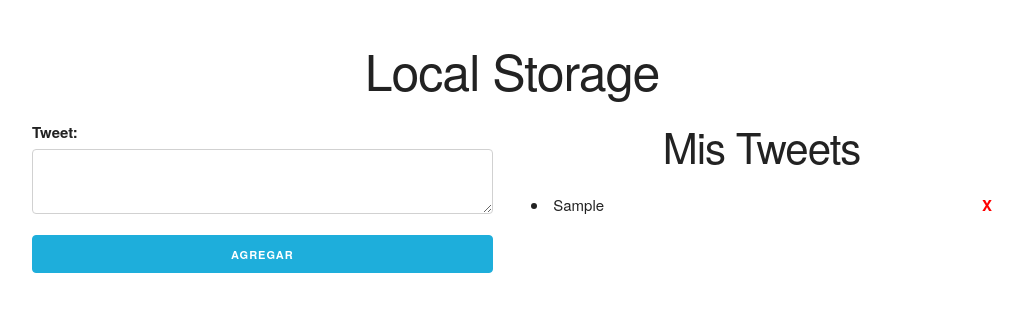
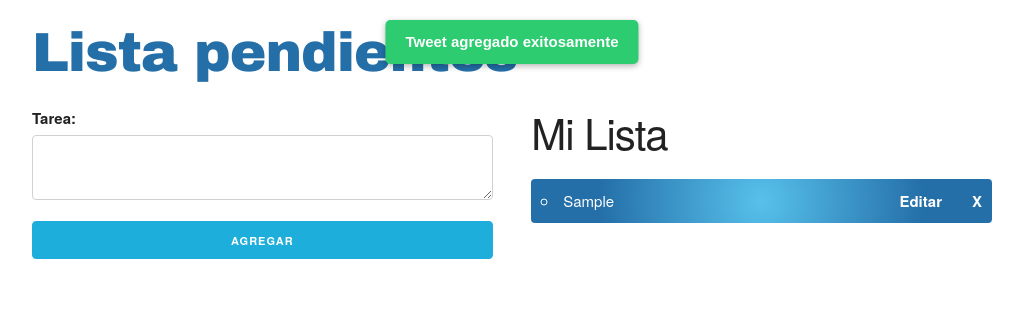
Before and after one commit to Veg6ben/localStorage, a plain HTML site: page index.html in a window 1280 px wide. Both pictures are taken after typing "Sample" into the empty fields and a click on the input "Agregar". Shown: the whole page, without its empty margins (128-1151 px from the left). Drawn offline with Linux system fonts and the light colour scheme.

Commit message:
Implementada la funcionalidad completa de agregar editar y borrar mensajes sincronizado con localStorage

```diff
--- a/css/custom.css
+++ b/css/custom.css
@@ -1,25 +1,65 @@
-h1, h2 {
-    text-align: center;
+/* Estilos para la lista de tweets */
+#lista-tweets li {
+    background: radial-gradient(circle at center, #57C1EB 0%, #246FA8 70%);
+    color: white;
+    padding: 10px;
+    margin-bottom: 8px;
+    border-radius: 4px;
+    position: relative;
 }
 
-#contenido {
-    margin-top: 40px;
+/* Botón borrar tweet */
+.borrar-tweet {
+    position: absolute;
+    right: 10px;
+    top: 10px;
+    color: white;
+    cursor: pointer;
+    font-weight: bold;
+    text-decoration: none;
 }
-.borrar-tweet,
-.borrar-tweet:hover {
-    float: right;
+
+/* Botón editar tweet */
+.editar-tweet {
+    position: absolute;
+    right: 50px;
+    top: 10px;
+    color: white;
     cursor: pointer;
-    color: red;
     font-weight: bold;
+    text-decoration: none;
+}
+
+/* Estilos para mensajes de error y éxito */
+.error, .exito {
+    position: fixed;
+    top: 20px;
+    left: 50%;
+    transform: translateX(-50%);
+    padding: 10px 20px;
+    border-radius: 5px;
+    font-weight: bold;
+    z-index: 1000;
+    font-family: Arial, sans-serif;
+    box-shadow: 0 2px 6px rgba(0,0,0,0.3);
 }
 
 .error {
-    background-color: red;
-    text-align: center;
-    padding: 10px;
-    text-transform: uppercase;
-    font-weight: bold;
-    max-width: 400px;
-    margin: 0 auto;
+    background-color: #e74c3c;
     color: white;
 }
+
+.exito {
+    background-color: #2ecc71;
+    color: white;
+}
+
+/* Estilos para el título h1 */
+h1 {
+    font-family: 'Arial Black', Arial, sans-serif;
+    font-size: 5.5rem;
+    margin-top: 20px;
+    margin-bottom: 20px;
+    color: #246FA8;
+    text-align: left;
+}
--- a/index.html
+++ b/index.html
@@ -1,37 +1,32 @@
 <!DOCTYPE html>
 <html lang="en">
 <head>
-    <meta charset="UTF-8">
-    <meta name="viewport" content="width=device-width, initial-scale=1.0">
-    <meta http-equiv="X-UA-Compatible" content="ie=edge">
-    <title>Document</title>
-    <link rel="stylesheet" href="css/normalize.css">
-    <link rel="stylesheet" href="css/skeleton.css">
-    <link rel="stylesheet" href="css/custom.css">
+    <meta charset="UTF-8" />
+    <meta name="viewport" content="width=device-width, initial-scale=1" />
+    <title>Local Storage</title>
+    <link rel="stylesheet" href="css/normalize.css" />
+    <link rel="stylesheet" href="css/skeleton.css" />
+    <link rel="stylesheet" href="css/custom.css" />
 </head>
 <body>
-
     <div id="contenido">
         <div class="container">
-
-            <h1>Local Storage</h1>
+            <h1>Lista pendientes</h1>
             <div class="row">
                 <div class="six columns">
-                    <label for="tweet">Tweet:</label>
-                    <form  id="formulario">
-                            <label for="tweet"></label>
-                            <textarea id="tweet" class="u-full-width"></textarea>
-                            <input type="submit" class="button u-full-width button-primary" value="Agregar">
+                    <label for="tweet">Tarea:</label>
+                    <form id="formulario">
+                        <textarea id="tweet" class="u-full-width"></textarea>
+                        <input type="submit" class="button u-full-width button-primary" value="Agregar" />
                     </form>
                 </div>
                 <div class="six columns">
-                    <h2>Mis Tweets</h2>
-                    <div id="lista-tweets"></div>
+                    <h2>Mi Lista</h2>
+                    <ul id="lista-tweets"></ul>
                 </div>
             </div>
-
         </div>
-    </div> <!--#contenido-->
+    </div> <!-- #contenido -->
 
     <script src="js/app.js"></script>
 </body>
--- a/js/app.js
+++ b/js/app.js
@@ -1,115 +1,153 @@
-// Variables
-const listaTweets = document.querySelector('#lista-tweets');
-const formulario = document.querySelector('#formulario');
-let tweets = [];
+// Variables para seleccionar elementos del DOM y almacenar datos
+const listaTweets = document.querySelector('#lista-tweets'); // Lista donde se mostrarán los tweets
+const formulario = document.querySelector('#formulario'); // Formulario para agregar o editar tweets
+const textareaTweet = document.querySelector('#tweet'); // Área de texto para escribir el tweet
+let tweets = []; // Array para almacenar los tweets
+let editingTweetId = null; // ID del tweet que se está editando, null si no hay edición en curso
 
-// Event Listeners
-eventListeners();
+// Evento que se ejecuta cuando el DOM está completamente cargado
+document.addEventListener('DOMContentLoaded', () => {
+    // Cargar tweets guardados en localStorage o iniciar con array vacío
+    tweets = JSON.parse(localStorage.getItem('tweets')) || [];
+    renderizarTweets(); // Mostrar los tweets en la página
+});
 
-function eventListeners() {
-     //Cuando se envia el formulario
-     formulario.addEventListener('submit', agregarTweet);
+// Escuchar el evento submit del formulario para agregar o editar un tweet
+formulario.addEventListener('submit', manejarSubmit);
 
-     // Borrar Tweets
-     listaTweets.addEventListener('click', borrarTweet);
+// Escuchar clicks en la lista de tweets para borrar o editar
+listaTweets.addEventListener('click', manejarClickLista);
 
-     // Contenido cargado
-     document.addEventListener('DOMContentLoaded', () => {
-          tweets = JSON.parse( localStorage.getItem('tweets') ) || []  ;
-          console.log(tweets);
-          crearHTML();
-     });
+// Función que maneja el envío del formulario
+function manejarSubmit(e) {
+    e.preventDefault(); // Prevenir comportamiento por defecto del formulario
+    const texto = textareaTweet.value.trim(); // Obtener texto del textarea y eliminar espacios
+
+    // Validar que el texto no esté vacío
+    if (!texto) {
+        mostrarMensaje('Un mensaje no puede ir vacío', 'error'); // Mostrar mensaje de error
+        return; // Salir de la función
     }
 
-// Añadir tweet del formulario
-function agregarTweet(e) {
-     e.preventDefault();
-     // leer el valor del textarea
-     const tweet = document.querySelector('#tweet').value;
-
-     // validación
-     if(tweet === '') {
-          mostrarError('Un mensaje no puede ir vacio');
-          return;
+    if (editingTweetId) {
+        // Si se está editando un tweet existente
+        tweets = tweets.map(tweet => {
+            if (tweet.id === editingTweetId) {
+                return {...tweet, texto: texto}; // Actualizar el texto del tweet editado
+            }
+            return tweet; // Dejar los demás tweets sin cambios
+        });
+        mostrarMensaje('Tweet actualizado exitosamente', 'exito'); // Mostrar mensaje de éxito
+        editingTweetId = null; // Resetear el estado de edición
+        formulario.querySelector('input[type="submit"]').value = 'Agregar'; // Cambiar texto del botón a "Agregar"
+    } else {
+        // Si se está agregando un nuevo tweet
+        const nuevoTweet = {
+            id: Date.now(), // Generar un ID único basado en la fecha actual
+            texto: texto // Texto del tweet
+        };
+        tweets.push(nuevoTweet); // Agregar el nuevo tweet al array
+        mostrarMensaje('Tweet agregado exitosamente', 'exito'); // Mostrar mensaje de éxito
     }
 
-     // Crear un objeto Tweet
-     const tweetObj = {
-          id: Date.now(),
-          texto: tweet
+    textareaTweet.value = ''; // Limpiar el textarea
+    sincronizarStorage(); // Guardar los tweets en localStorage
+    renderizarTweets(); // Actualizar la lista de tweets en la página
 }
 
-     // Añadirlo a mis tweets
-     tweets = [...tweets, tweetObj];
-
-     // Una vez agregado, mandamos renderizar nuestro HTML
-     crearHTML();
-
-     // Reiniciar el formulario
-     formulario.reset();
+// Función que maneja clicks en la lista de tweets
+function manejarClickLista(e) {
+    if (e.target.classList.contains('borrar-tweet')) {
+        // Si se hizo click en el botón de borrar
+        const id = e.target.parentElement.dataset.tweetId; // Obtener el ID del tweet a borrar
+        tweets = tweets.filter(tweet => tweet.id != id); // Filtrar el tweet eliminado
+        sincronizarStorage(); // Guardar cambios en localStorage
+        renderizarTweets(); // Actualizar la lista en la página
+    } else if (e.target.classList.contains('editar-tweet')) {
+        // Si se hizo click en el botón de editar
+        const id = e.target.parentElement.dataset.tweetId; // Obtener el ID del tweet a editar
+        const tweet = tweets.find(t => t.id == id); // Buscar el tweet en el array
+        if (tweet) {
+            textareaTweet.value = tweet.texto; // Poner el texto del tweet en el textarea
+            editingTweetId = tweet.id; // Guardar el ID para indicar que se está editando
+            formulario.querySelector('input[type="submit"]').value = 'Actualizar'; // Cambiar texto del botón a "Actualizar"
+        }
+    }
 }
 
-function mostrarError(error) {
-     const mensajeEerror = document.createElement('p');
-     mensajeEerror.textContent = error;
-     mensajeEerror.classList.add('error');
+// Función para renderizar la lista de tweets en el DOM
+function renderizarTweets() {
+    limpiarHTML(); // Limpiar la lista actual
+    if (tweets.length === 0) return; // Si no hay tweets, salir
 
-     const contenido = document.querySelector('#contenido');
-     contenido.appendChild(mensajeEerror);
+    tweets.forEach(tweet => {
+        const li = document.createElement('li'); // Crear un elemento li para el tweet
+        li.dataset.tweetId = tweet.id; // Asignar el ID del tweet como atributo data
+        li.style.background = "radial-gradient(circle at center, #57C1EB 0%, #246FA8 70%)"; // Estilo de fondo
+        li.style.color = "white"; // Color del texto
+        li.style.padding = "10px"; // Espaciado interno
+        li.style.marginBottom = "8px"; // Margen inferior
+        li.style.borderRadius = "4px"; // Bordes redondeados
+        li.style.position = "relative"; // Posición relativa para posicionar botones
 
-     setTimeout(() => {
-          mensajeEerror.remove();
-     }, 3000);
-}
+        li.textContent = tweet.texto; // Poner el texto del tweet
 
-function crearHTML() {
-     limpiarHTML();
+        // Crear botón para borrar tweet
+        const btnBorrar = document.createElement('a');
+        btnBorrar.classList.add('borrar-tweet');
+        btnBorrar.textContent = 'X';
+        btnBorrar.style.position = 'absolute';
+        btnBorrar.style.right = '10px';
+        btnBorrar.style.top = '10px';
+        btnBorrar.style.cursor = 'pointer';
+        btnBorrar.style.color = 'white';
+        btnBorrar.style.fontWeight = 'bold';
+        btnBorrar.style.textDecoration = 'none';
 
-     if(tweets.length > 0 ) {
-          tweets.forEach( tweet =>  {
-               // crear boton de eliminar
-               const botonBorrar = document.createElement('a');
-               botonBorrar.classList = 'borrar-tweet';
-               botonBorrar.innerText = 'X';
+        // Crear botón para editar tweet
+        const btnEditar = document.createElement('a');
+        btnEditar.classList.add('editar-tweet');
+        btnEditar.textContent = 'Editar';
+        btnEditar.style.position = 'absolute';
+        btnEditar.style.right = '50px';
+        btnEditar.style.top = '10px';
+        btnEditar.style.cursor = 'pointer';
+        btnEditar.style.color = 'white';
+        btnEditar.style.fontWeight = 'bold';
+        btnEditar.style.textDecoration = 'none';
 
-               // Crear elemento y añadirle el contenido a la lista
-               const li = document.createElement('li');
+        // Añadir botones al elemento li
+        li.appendChild(btnBorrar);
+        li.appendChild(btnEditar);
 
-               // Añade el texto
-               li.innerText = tweet.texto;
-
-               // añade el botón de borrar al tweet
-               li.appendChild(botonBorrar);
-
-               // añade un atributo único...
-               li.dataset.tweetId = tweet.id;
-
-               // añade el tweet a la lista
+        // Añadir el li a la lista de tweets en el DOM
         listaTweets.appendChild(li);
     });
 }
 
-     sincronizarStorage();
+// Función para limpiar el contenido HTML de la lista de tweets
+function limpiarHTML() {
+    while (listaTweets.firstChild) {
+        listaTweets.removeChild(listaTweets.firstChild);
+    }
 }
 
-// Elimina el Tweet del DOM
-function borrarTweet(e) {
-     e.preventDefault();
-
-     // console.log(e.target.parentElement.dataset.tweetId);
-     const id = e.target.parentElement.dataset.tweetId;
-     tweets = tweets.filter( tweet => tweet.id != id  );
-     crearHTML();
-}
-
-// Agrega tweet a local storage
+// Función para sincronizar el array de tweets con localStorage
 function sincronizarStorage() {
     localStorage.setItem('tweets', JSON.stringify(tweets));
 }
 
-// Elimina los cursos del carrito en el DOM
-function limpiarHTML() {
-     while(listaTweets.firstChild) {
-          listaTweets.removeChild(listaTweets.firstChild);
+// Función para mostrar mensajes de error o éxito en pantalla
+function mostrarMensaje(mensaje, tipo) {
+    const p = document.createElement('p'); // Crear un párrafo para el mensaje
+    p.textContent = mensaje; // Asignar el texto del mensaje
+    p.classList.add(tipo === 'error' ? 'error' : 'exito'); // Añadir clase según tipo
+
+    const contenido = document.querySelector('#contenido'); // Contenedor principal
+    contenido.appendChild(p); // Añadir el mensaje al DOM
+
+    // Eliminar el mensaje después de 3 segundos
+    setTimeout(() => {
+        p.remove();
+    }, 3000);
 }
-}
```
Lines whose indentation alone changed are shown as unchanged.
